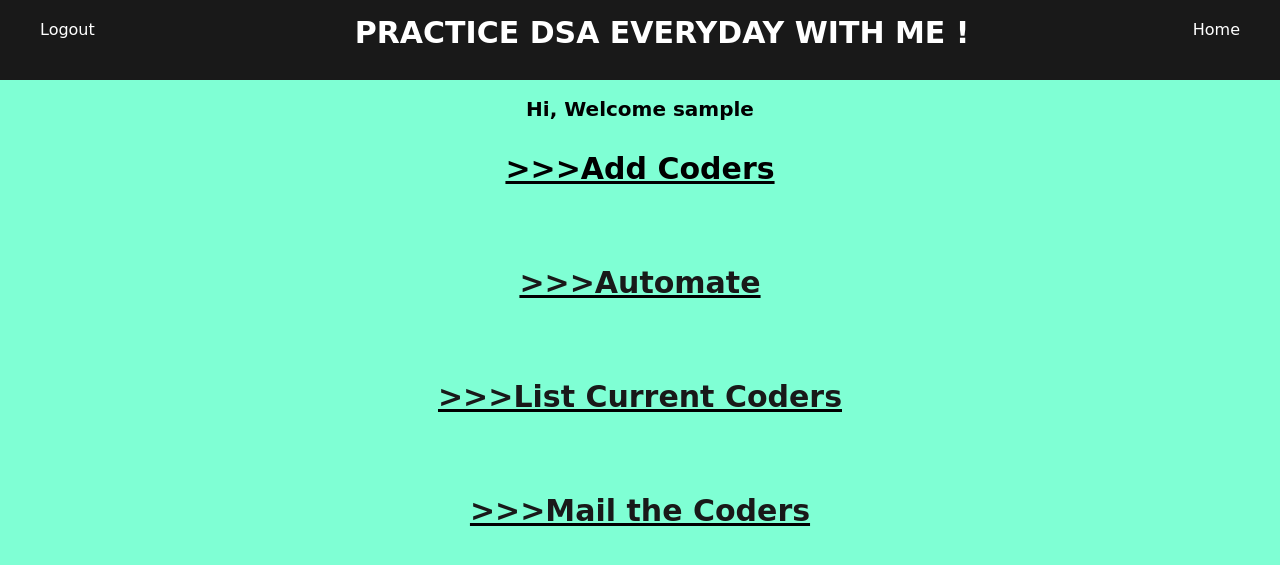
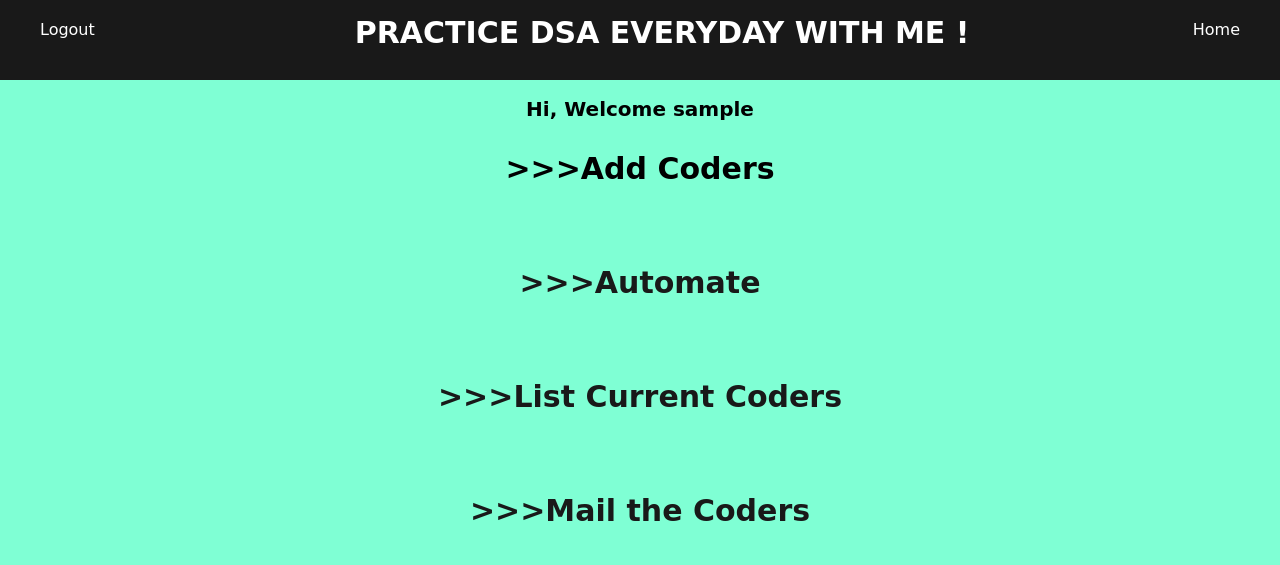
Before and after one commit to NiyatiVM/LearnwithGFG, a Flask app: page /secret in a window 1280 px wide. Shown: the top 565 px of the page. Run offline with Flask 2, Linux system fonts and the light colour scheme; the visitor is signed in with stand-in values (Sample User, id 1); parts of the project's set-up code (start-up, migrations or seed data) failed here and were passed over; some libraries are stand-ins or nearby versions.

Commit message:
css modified

```diff
--- a/appn/static/base.css
+++ b/appn/static/base.css
@@ -249,3 +249,6 @@ h3{
 h1{
 	text-align: center;
 }
+.spl{
+	text-decoration: none;
+}
--- a/appn/templates/index.html
+++ b/appn/templates/index.html
@@ -7,15 +7,15 @@
 <div>
 	<br><br>
 <div class="slinks">
-<a href="{{ url_for('add.addp') }}"><h3>
+<a class="spl" href="{{ url_for('add.addp') }}"><h3>
 		>>>Request URLs</h3></a>
 	</div><br>
 <div class="slinks">
-<a href="{{url_for('view.viewp') }}"><h3>
+<a class="spl" href="{{url_for('view.viewp') }}"><h3>
 		>>>Requested URLs</h3></a>
 	</div><br>
 <div class="slinks">
-<a href="{{ url_for('viewlinks.viewlinksp') }}"><h3>
+<a class="spl" href="{{ url_for('viewlinks.viewlinksp') }}"><h3>
 		>>>Current Scheduled Links</h3></a>
 	</div>
 </div>
--- a/appn/templates/secret.html
+++ b/appn/templates/secret.html
@@ -6,19 +6,19 @@
 <div>
 <h2>Hi, Welcome {{session.username}}</h2>
 <div class="slinks">
-<a href="{{ url_for('subscribe.subscribep') }}">
+<a class="spl" href="{{ url_for('subscribe.subscribep') }}">
 <h3> >>>Add Coders</a></h3><br>
 </div>
 <div class="slinks">
-<a href ="{{ url_for('automation.automationp') }}">
+<a class="spl" href ="{{ url_for('automation.automationp') }}">
 <h3> >>>Automate</h3></a><br>
 </div>
 <div class="slinks">
-<a href ="{{ url_for('viewcoders.viewCodersp') }}">
+<a class="spl" href ="{{ url_for('viewcoders.viewCodersp') }}">
 <h3> >>>List Current Coders</h3></a><br>
 </div>
 <div class="slinks">
-<a href ="/mailall">
+<a class="spl" href ="/mailall">
 <h3> >>>Mail the Coders</h3></a>
 </div>
 {% endblock %}
```
